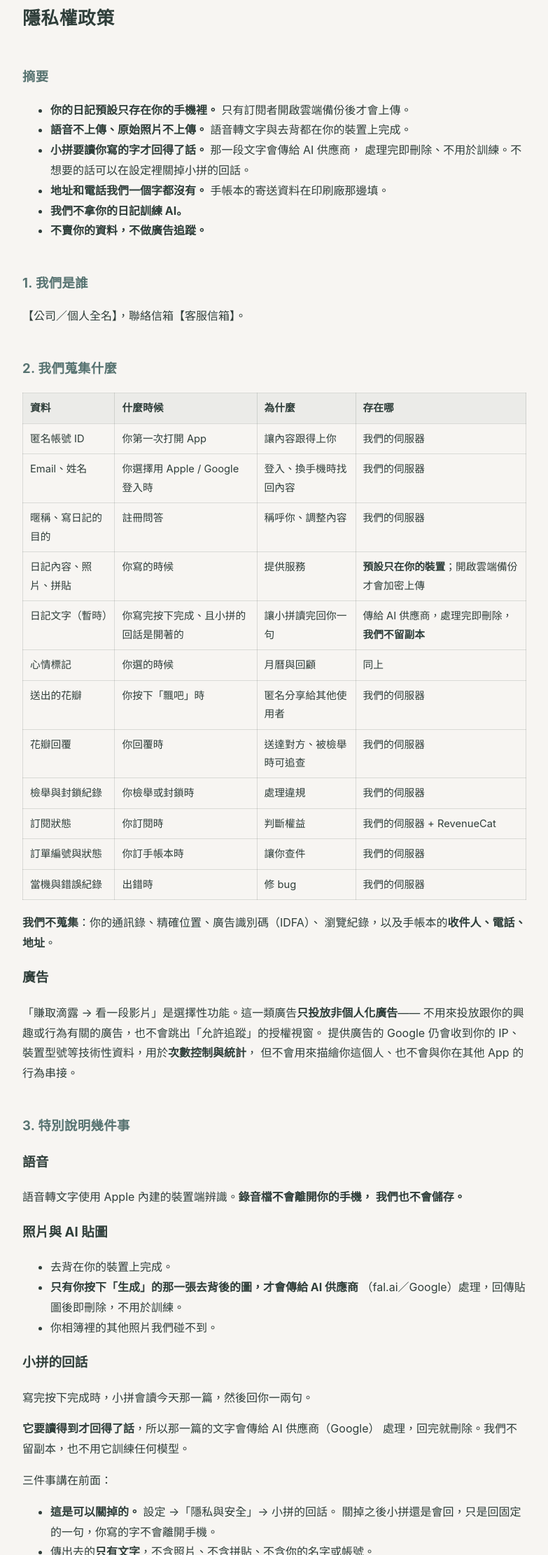
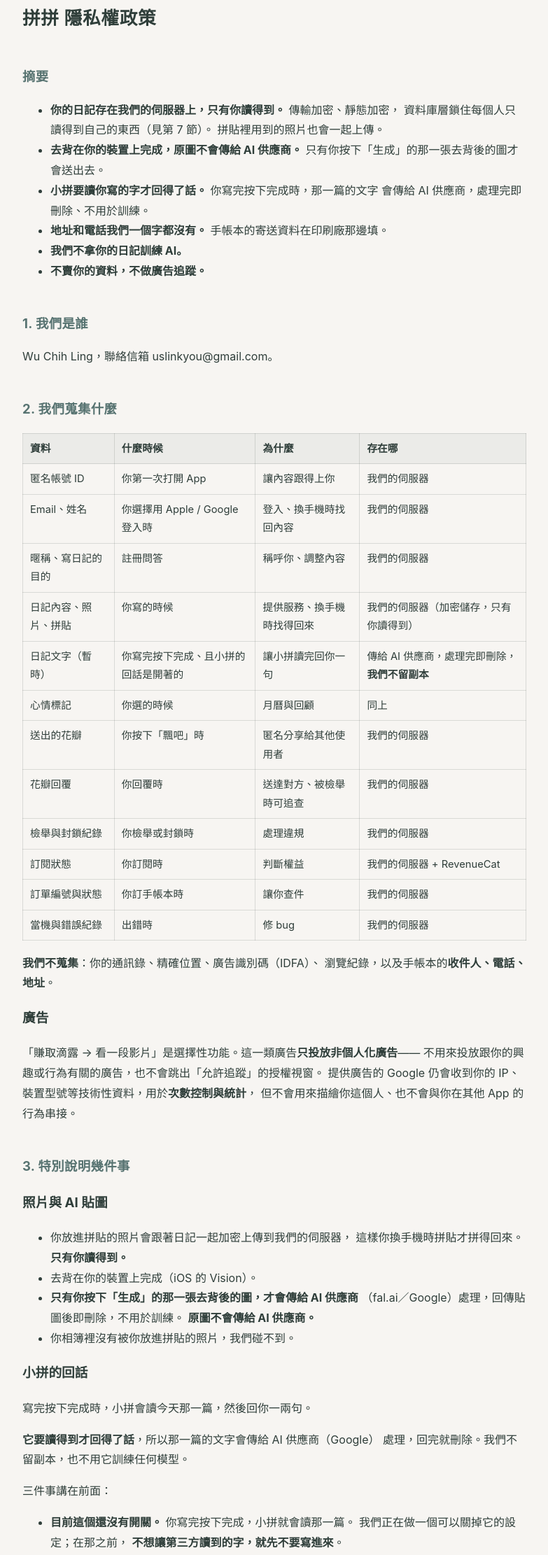
Before and after one commit to alice030-lab/pinpin-legal, a plain HTML site: page privacy.html in a window 1280 px wide. Shown: the part 215-2437 px from the top of the page at 70% size, without its empty margins (248-1031 px from the left). Drawn offline with Linux system fonts and the light colour scheme.

Commit message:
隱私權政策改成符合現況；填上聯絡人與客服信箱
政策原本寫「日記預設只存在你的手機裡」，但 App 實際上每一篇都存進
伺服器、拼貼照片也會上傳。這個 App 的賣點就是「這些字只有你看」，
承諾一件產品沒做到的事比不承諾更糟，所以改成照實寫。

一起修正的還有：匯出備份（改成寫信申請，App 內一鍵匯出還沒做）、
小拼回話的開關（老實說目前沒有）、語音那一段（功能還沒做，刪掉）。

Co-Authored-By: Claude Opus 5 <noreply@anthropic.com>

```diff
--- a/privacy.html
+++ b/privacy.html
@@ -5,19 +5,22 @@
 </head><body>
 <div class="brand"><div class="dot"></div><h1>拼拼 PinPin</h1></div>
 <nav><a href="index.html">支援</a><a href="privacy.html">隱私權政策</a><a href="terms.html">服務條款</a></nav>
-<h1>隱私權政策</h1>
+<h1>拼拼 隱私權政策</h1>
 <h2>摘要</h2>
 <ul>
-<li><strong>你的日記預設只存在你的手機裡。</strong> 只有訂閱者開啟雲端備份後才會上傳。</li>
-<li><strong>語音不上傳、原始照片不上傳。</strong> 語音轉文字與去背都在你的裝置上完成。</li>
-<li><strong>小拼要讀你寫的字才回得了話。</strong> 那一段文字會傳給 AI 供應商，
-  處理完即刪除、不用於訓練。不想要的話可以在設定裡關掉小拼的回話。</li>
+<li><strong>你的日記存在我們的伺服器上，只有你讀得到。</strong> 傳輸加密、靜態加密，
+  資料庫層鎖住每個人只讀得到自己的東西（見第 7 節）。
+  拼貼裡用到的照片也會一起上傳。</li>
+<li><strong>去背在你的裝置上完成，原圖不會傳給 AI 供應商。</strong>
+  只有你按下「生成」的那一張去背後的圖才會送出去。</li>
+<li><strong>小拼要讀你寫的字才回得了話。</strong> 你寫完按下完成時，那一篇的文字
+  會傳給 AI 供應商，處理完即刪除、不用於訓練。</li>
 <li><strong>地址和電話我們一個字都沒有。</strong> 手帳本的寄送資料在印刷廠那邊填。</li>
 <li><strong>我們不拿你的日記訓練 AI。</strong></li>
 <li><strong>不賣你的資料，不做廣告追蹤。</strong></li>
 </ul>
 <h2>1. 我們是誰</h2>
-<p>【公司／個人全名】，聯絡信箱【客服信箱】。</p>
+<p>Wu Chih Ling，聯絡信箱 uslinkyou@gmail.com。</p>
 <h2>2. 我們蒐集什麼</h2>
 <table>
 <thead>
@@ -50,8 +53,8 @@
 <tr>
 <td>日記內容、照片、拼貼</td>
 <td>你寫的時候</td>
-<td>提供服務</td>
-<td><strong>預設只在你的裝置</strong>；開啟雲端備份才會加密上傳</td>
+<td>提供服務、換手機時找得回來</td>
+<td>我們的伺服器（加密儲存，只有你讀得到）</td>
 </tr>
 <tr>
 <td>日記文字（暫時）</td>
@@ -111,15 +114,15 @@
 提供廣告的 Google 仍會收到你的 IP、裝置型號等技術性資料，用於<strong>次數控制與統計</strong>，
 但不會用來描繪你這個人、也不會與你在其他 App 的行為串接。</p>
 <h2>3. 特別說明幾件事</h2>
-<h3>語音</h3>
-<p>語音轉文字使用 Apple 內建的裝置端辨識。<strong>錄音檔不會離開你的手機，
-我們也不會儲存。</strong></p>
 <h3>照片與 AI 貼圖</h3>
 <ul>
-<li>去背在你的裝置上完成。</li>
+<li>你放進拼貼的照片會跟著日記一起加密上傳到我們的伺服器，
+  這樣你換手機時拼貼才拼得回來。<strong>只有你讀得到。</strong></li>
+<li>去背在你的裝置上完成（iOS 的 Vision）。</li>
 <li><strong>只有你按下「生成」的那一張去背後的圖，才會傳給 AI 供應商</strong>
-  （fal.ai／Google）處理，回傳貼圖後即刪除，不用於訓練。</li>
-<li>你相簿裡的其他照片我們碰不到。</li>
+  （fal.ai／Google）處理，回傳貼圖後即刪除，不用於訓練。
+  <strong>原圖不會傳給 AI 供應商。</strong></li>
+<li>你相簿裡沒有被你放進拼貼的照片，我們碰不到。</li>
 </ul>
 <h3>小拼的回話</h3>
 <p>寫完按下完成時，小拼會讀今天那一篇，然後回你一兩句。</p>
@@ -127,8 +130,9 @@
 處理，回完就刪除。我們不留副本，也不用它訓練任何模型。</p>
 <p>三件事講在前面：</p>
 <ul>
-<li><strong>這是可以關掉的。</strong> 設定 →「隱私與安全」→ 小拼的回話。
-  關掉之後小拼還是會回，只是回固定的一句，你寫的字不會離開手機。</li>
+<li><strong>目前這個還沒有開關。</strong> 你寫完按下完成，小拼就會讀那一篇。
+  我們正在做一個可以關掉它的設定；在那之前，
+  <strong>不想讓第三方讀到的字，就先不要寫進來</strong>。</li>
 <li>傳出去的<strong>只有文字</strong>，不含照片、不含拼貼、不含你的名字或帳號。</li>
 <li>你在日記裡寫的具體資訊（真名、地址、公司、電話）會一起傳出去。
   和花瓣一樣：<strong>不想被第三方處理的字就不要寫進去</strong>。</li>
@@ -210,13 +214,15 @@
 <p>你可以：</p>
 <ul>
 <li><strong>看</strong>：所有內容都在 App 裡。</li>
-<li><strong>帶走</strong>：設定 →「隱私與安全」→ 匯出整包備份檔。<strong>免費，隨時。</strong></li>
+<li><strong>帶走</strong>：寫信到uslinkyou@gmail.com，我們會把你的日記整理成一份檔案給你，
+  <strong>免費</strong>，30 天內處理完。（App 內一鍵匯出還在做，做好會在這裡更新。）</li>
 <li><strong>更正</strong>：日記隨時可以編輯（已送出花瓣的那一篇除外）。</li>
 <li><strong>刪除</strong>：設定 → 刪除帳號。<strong>這會刪掉你的日記、花瓣、回覆與帳號，
   而且救不回來。</strong></li>
-<li><strong>撤回同意</strong>：關掉雲端備份、關掉小拼的回話、關掉相簿或麥克風權限。</li>
+<li><strong>撤回同意</strong>：關掉相簿權限。想停止使用服務就刪除帳號，
+  帳號一刪，上面所有東西一起消失。</li>
 </ul>
-<p>行使權利或有疑問，寫信到【客服信箱】，我們會在 30 天內回覆。</p>
+<p>行使權利或有疑問，寫信到uslinkyou@gmail.com，我們會在 30 天內回覆。</p>
 <p>如果你在歐盟／英國，你另外享有 GDPR 下的權利（包括向主管機關申訴）。
 如果你在台灣，你可以依個人資料保護法行使查詢、閱覽、複製、補充、
 更正、停止蒐集處理利用與刪除的權利。</p>
```
Also changed, not shown: index.html (+1 -1 lines), terms.html (+3 -3 lines).
